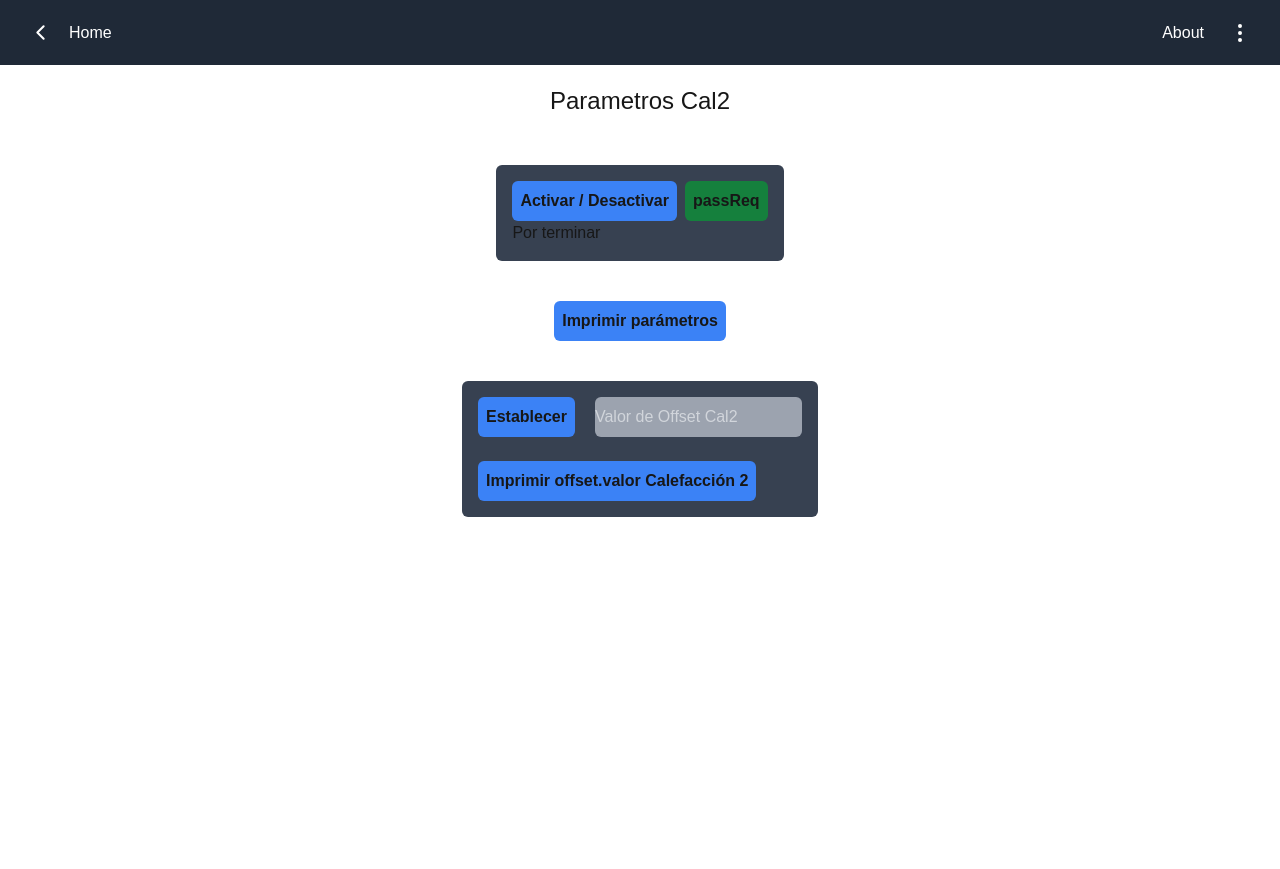
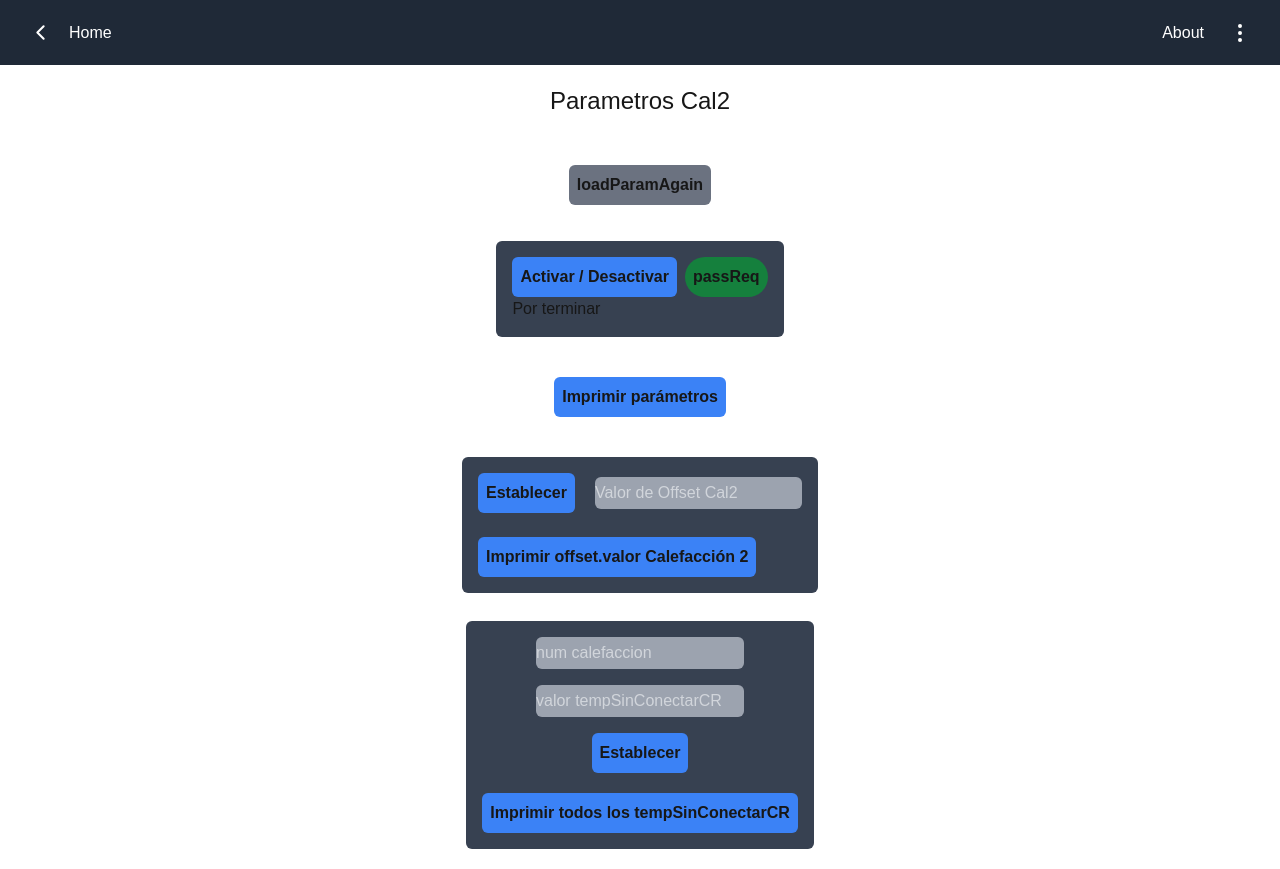
Before and after one commit to JOlmos98/cti-invernaderos, a Next.js app: page /pruebasBack/parametros in a window 1280 px wide. Before the commit the page ends 800 px from the top, so only its background shows below. Built offline with nearby package versions, Linux system fonts and the light colour scheme; no server answers; the database is empty.

Commit message:
Cambiar datos working, falta automatizar la identificacion de la calefaccion.

```diff
--- a/src/app/pruebasBack/parametros/page.tsx
+++ b/src/app/pruebasBack/parametros/page.tsx
@@ -6,10 +6,12 @@ export default function Parametros(){
         <div className='flex flex-col w-200 items-center justify-center gap-2'>
             <h1 className='flex  flex-col w-200 items-center justify-center gap-8 mb-10 mt-5 text-2xl'>Parametros Cal2</h1>
 
+            <button type="submit" /*onClick={loadParamAgain}*/ className='bg-gray-500 p-2 mb-7 rounded-md font-bold hover:bg-gray-800'>loadParamAgain</button>
+
             <div className='bg-gray-700 rounded-md p-4'>
             <div className='flex items-center gap-2'>
             <button type="submit" className='bg-blue-500 p-2 rounded-md font-bold hover:bg-blue-800'>Activar / Desactivar</button>
-            <p className='bg-green-700 p-2 rounded-md font-bold'>passReq</p>
+            <p className='bg-green-700 p-2 rounded-3xl font-bold'>passReq</p>
             </div>
             <p>Por terminar</p>
             </div>
@@ -18,17 +20,29 @@ export default function Parametros(){
             <button type="submit" onClick={getDataAll} className='bg-blue-500 p-2 rounded-md font-bold hover:bg-blue-800' >Imprimir parámetros</button>
             <br />
 
-            <div className='bg-gray-700 rounded-md p-4'>
+            <div className='bg-gray-700 rounded-md p-4 mb-5'>
                 <div className='flex items-center gap-2'>
                 <form action={setOffsetCal2} className='' >
                     <button type="submit"  className='bg-blue-500 p-2 rounded-md font-bold hover:bg-blue-800'>Establecer</button>
-                    <input type="number" name='valor' placeholder="Valor de Offset Cal2"  className='bg-gray-400 rounded-md ml-5 placeholder-gray-300 w-38 h-10'/>
+                    <input type="number" name='valor' placeholder="Valor de Offset Cal2"  className='bg-gray-400 rounded-md ml-5 placeholder-gray-300 w-38 h-8'/>
                 </form>
                 </div>
                 <br />
                 <button type="submit" onClick={getOffsetCal2} className='bg-blue-500 p-2 rounded-md font-bold hover:bg-blue-800'>Imprimir offset.valor Calefacción 2</button>
             </div>
 
+
+            <div  className=' bg-gray-700 rounded-md p-4 mb-5'>
+                <div className=''>
+                    <form action="" className="flex flex-col items-center justify-center gap-4 mb-5">
+                        <input type="number" name="id" placeholder="num calefaccion"  className='bg-gray-400 rounded-md placeholder-gray-300 w-52 h-8'/>
+                        <input type="number" name="tempSinConectarCR" placeholder="valor tempSinConectarCR" className='bg-gray-400 rounded-md placeholder-gray-300 w-52 h-8'/>
+                        <button type="submit" className='bg-blue-500 p-2 rounded-md font-bold hover:bg-blue-800'>Establecer</button>
+                    </form>
+                <button type="submit" /*onClick={getOffsetCal2}*/ className='bg-blue-500 p-2 rounded-md font-bold hover:bg-blue-800'>Imprimir todos los tempSinConectarCR</button>
+
+                </div>
+            </div>
         </div>
 
     )
--- a/src/backend/parametros/loadingParameters.ts
+++ b/src/backend/parametros/loadingParameters.ts
@@ -12,7 +12,6 @@ import { TP } from './tiposGlobales';
      Esta función se llama en el archivo app/layout.tsx
 */
 export const LoadingAllParams = () => {
-
      //Proteccion para que no se vuelva a ejecutar en el inicio
      if (globals.loadedParameters)
           return;
@@ -66,8 +65,5 @@ export const LoadingAllParams = () => {
      }
      setCounterLevel(0);
 
-     //... more parameters
-
-     //RESOLVER EL TEMA DE LA DIRECCION ****
      console.log("Carga de datos finalizada",)
 }
--- a/src/lib/actionsCalefaccion.ts
+++ b/src/lib/actionsCalefaccion.ts
@@ -9,6 +9,7 @@ import { globals } from "../backend/globals/globals";
 import { loadParam as loadParam, setCounterLevel } from "../backend/parametros/paramLoad";
 import { TP } from '../backend/parametros/tiposGlobales';
 import { LoadingAllParams } from "@/backend/parametros/loadingParameters";
+import { threadId } from "worker_threads";
 
 // -------------------------------------------------- getDataAll --------------------------------------------------
 export async function getDataAll() {
@@ -22,7 +23,13 @@ export async function getDataAll() {
 
 
 
-// -------------------------------------------------- PRUEBAS CON CALEFACCION 2 --------------------------------------------------
+// -------------------------------------------------- PRUEBAS CON CALEFACCION 2 [1] --------------------------------------------------
+
+/*export async function loadParamAgain(){
+    globals.loadedParameters = false;
+    LoadingAllParams();
+    //Esto imprimirá otra vez el Cargando... y teoricamente actualiza los DTO obteniendo los datos de la DB
+}*/
 
 export async function getOffsetCal2(){
      console.log('getData (Imprime el offset de la calefacción 2)');
@@ -40,7 +47,7 @@ export async function getOffsetCal2(){
 
 export async function setOffsetCal2(formData: FormData) {
     const idDto=calefaccion[1].offset.id;
-    const valor=formData.get('valor') as string;
+    const valor=formData.get('valor');
     console.log("1. Aqui tenemos el idDto:", idDto, typeof idDto, "Y el valor recibido del form:", valor, typeof valor);
     //Tenemos que obtener el pkid mediante el id (bigInt) para hacer un update:
     const object = await prisma.parametros.findFirst({where: {id: idDto}}); //Si usasemos select obtendriamos el pkid solo, así obtenemos elobjeto entero.
@@ -54,11 +61,13 @@ export async function setOffsetCal2(formData: FormData) {
               pkid: pkid
          },
          data: {
-              valor: valor
+              valor: valor as string
          }
     })
     console.log('Valor Offset Cal2 establecido: ', valor);
-    globals.loadedParameters = false;
-    LoadingAllParams(); //Esto imprimirá otra vez el Cargando... y establece
+    calefaccion[1].offset.valor = Number(valor);
+    //globals.loadedParameters = false;
+    //LoadingAllParams(); //Esto imprimirá otra vez el Cargando... y establece
+
     console.log("4. Aqui el cal2.offset.valor es: ", calefaccion[1].offset.valor);
 }
```
Also changed, not shown: 1 other file (tests, documents, lock files or other folders).
